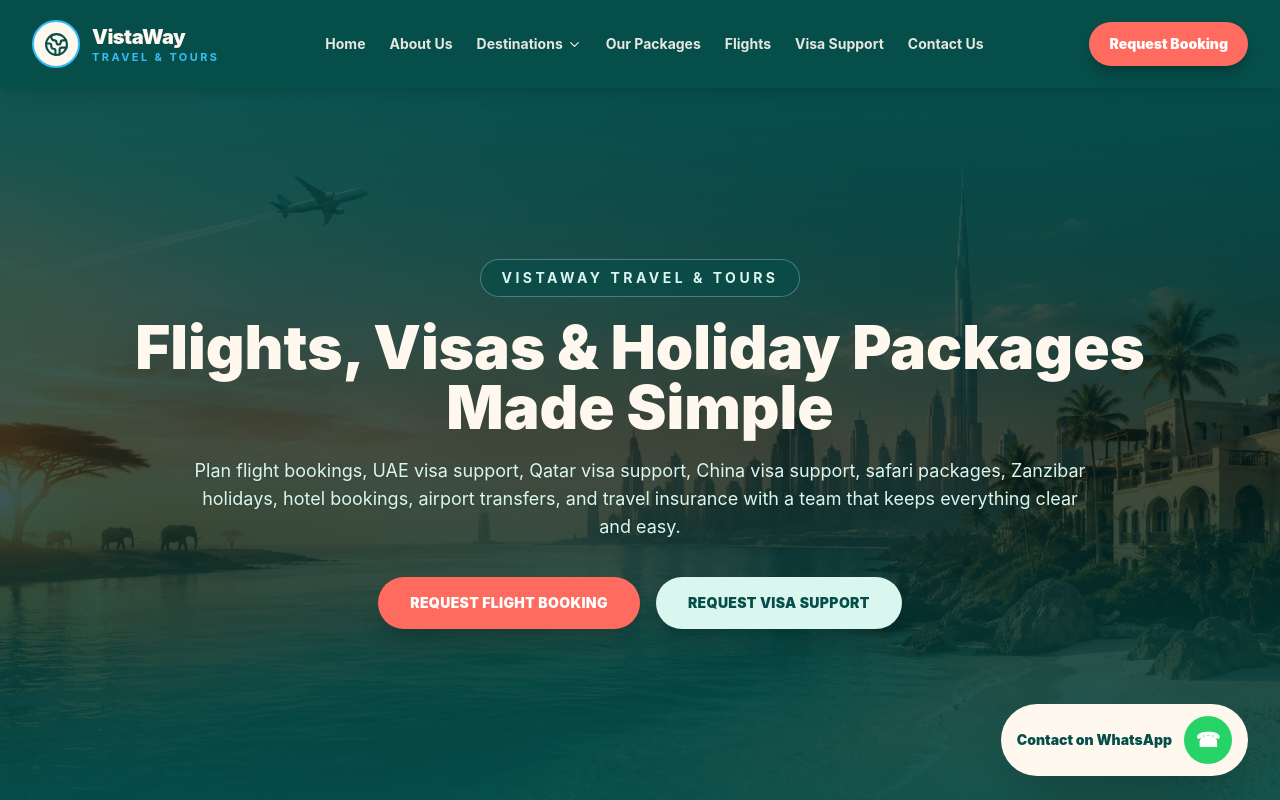
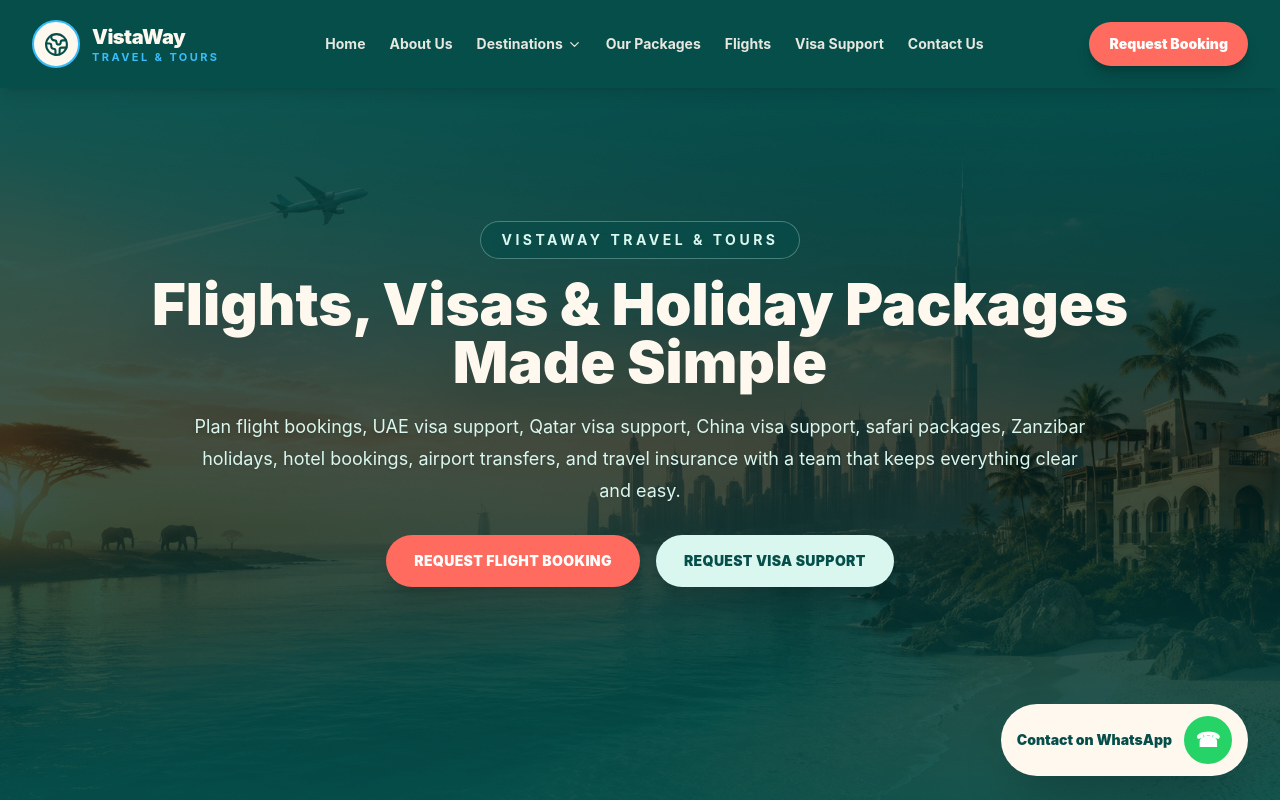
Before and after one commit to brianmichaelu/vistaway-travel-website, a Next.js app: page / in a window 1280 px wide. Shown: the top 800 px of the page. Built offline with nearby package versions, Linux system fonts and the light colour scheme.

Commit message:
Update Hero.tsx

```diff
--- a/components/Hero.tsx
+++ b/components/Hero.tsx
@@ -3,7 +3,7 @@
 export default function Hero() {
   return (
     <section id="home" className="relative min-h-screen pt-[88px]">
-      <div className="relative h-[calc(100vh-88px)] min-h-[620px] w-full overflow-hidden">
+      <div className="relative h-[calc(100vh-88px)] min-h-[560px] w-full overflow-hidden">
         <Image
           src="/images/hero-travel.png"
           alt="VistaWay Travel & Tours travel planning"
@@ -16,33 +16,33 @@
         <div className="absolute inset-0 bg-[#064E4A]/25" />
 
         <div className="absolute inset-0 flex items-center justify-center px-5 text-center">
-          <div className="mx-auto max-w-5xl">
-            <p className="mb-5 inline-flex rounded-full border border-[#D9F7EF]/30 bg-[#064E4A]/60 px-5 py-2 text-sm font-bold uppercase tracking-[0.25em] text-[#D9F7EF] backdrop-blur">
+          <div className="mx-auto max-w-5xl -translate-y-8 md:-translate-y-10">
+            <p className="mb-4 inline-flex rounded-full border border-[#D9F7EF]/30 bg-[#064E4A]/60 px-5 py-2 text-xs font-bold uppercase tracking-[0.25em] text-[#D9F7EF] backdrop-blur md:text-sm">
               VistaWay Travel & Tours
             </p>
 
-            <h1 className="text-4xl font-black leading-tight text-[#FFF8EF] drop-shadow-2xl md:text-5xl lg:text-6xl">
+            <h1 className="text-4xl font-black leading-tight text-[#FFF8EF] drop-shadow-2xl md:text-5xl lg:text-[58px]">
               Flights, Visas & Holiday Packages Made Simple
             </h1>
 
-            <p className="mx-auto mt-5 max-w-4xl text-base leading-8 text-[#D9F7EF] drop-shadow md:text-lg">
+            <p className="mx-auto mt-5 max-w-4xl text-base leading-7 text-[#D9F7EF] drop-shadow md:text-lg md:leading-8">
               Plan flight bookings, UAE visa support, Qatar visa support, China
               visa support, safari packages, Zanzibar holidays, hotel bookings,
               airport transfers, and travel insurance with a team that keeps
               everything clear and easy.
             </p>
 
-            <div className="mt-9 flex flex-col items-center justify-center gap-4 sm:flex-row">
+            <div className="mt-7 flex flex-col items-center justify-center gap-4 sm:flex-row">
               <a
                 href="#flights"
-                className="inline-flex cursor-pointer items-center justify-center rounded-full bg-[#FF6B5E] px-8 py-4 text-sm font-black uppercase tracking-wide text-white shadow-xl transition hover:-translate-y-1 hover:bg-[#f45e51]"
+                className="inline-flex cursor-pointer items-center justify-center rounded-full bg-[#FF6B5E] px-7 py-4 text-sm font-black uppercase tracking-wide text-white shadow-xl transition hover:-translate-y-1 hover:bg-[#f45e51]"
               >
                 Request Flight Booking
               </a>
 
               <a
                 href="#dubai-visa"
-                className="inline-flex cursor-pointer items-center justify-center rounded-full bg-[#D9F7EF] px-8 py-4 text-sm font-black uppercase tracking-wide text-[#064E4A] shadow-xl transition hover:-translate-y-1 hover:bg-[#FFF8EF]"
+                className="inline-flex cursor-pointer items-center justify-center rounded-full bg-[#D9F7EF] px-7 py-4 text-sm font-black uppercase tracking-wide text-[#064E4A] shadow-xl transition hover:-translate-y-1 hover:bg-[#FFF8EF]"
               >
                 Request Visa Support
               </a>
```
